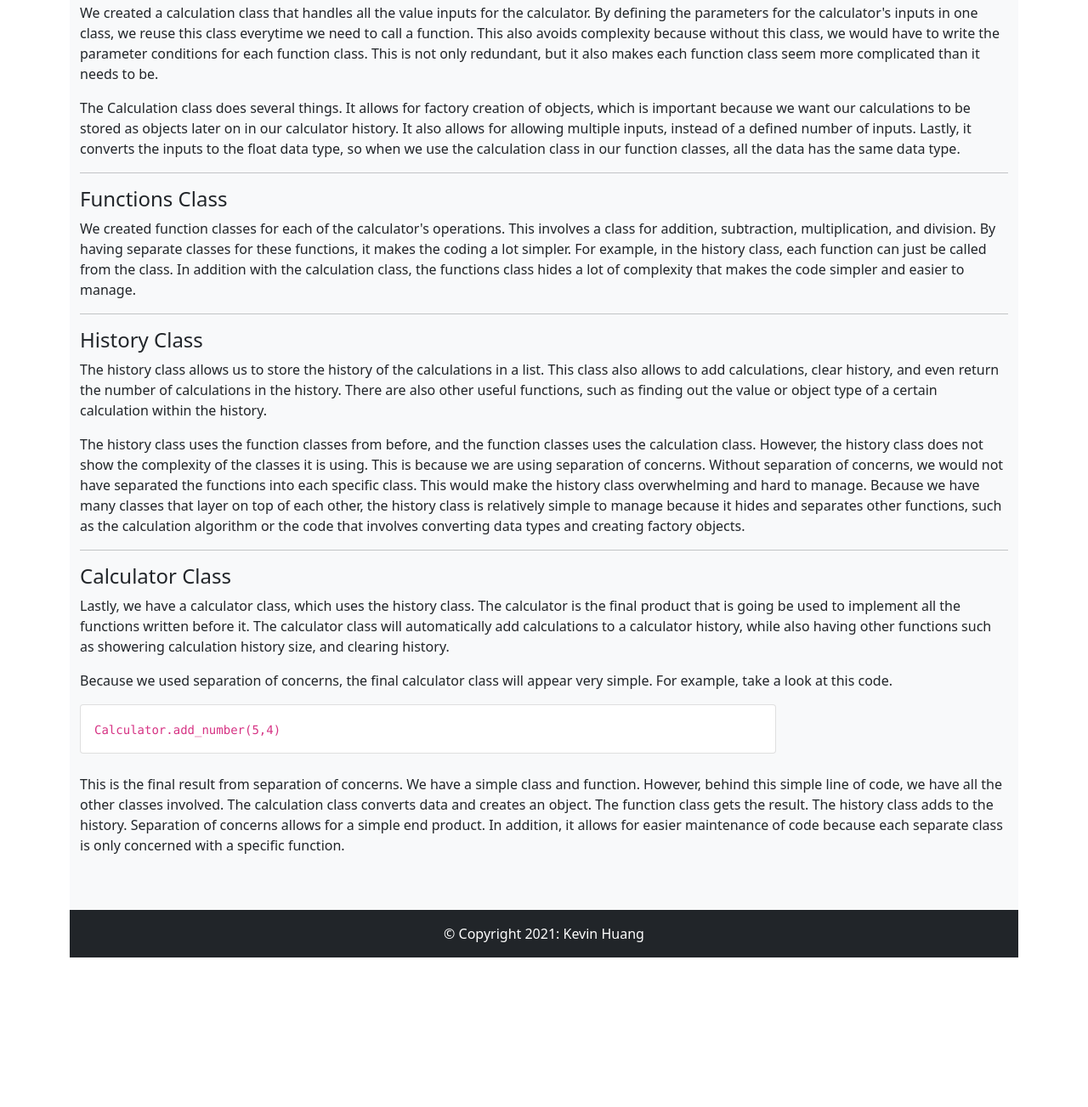
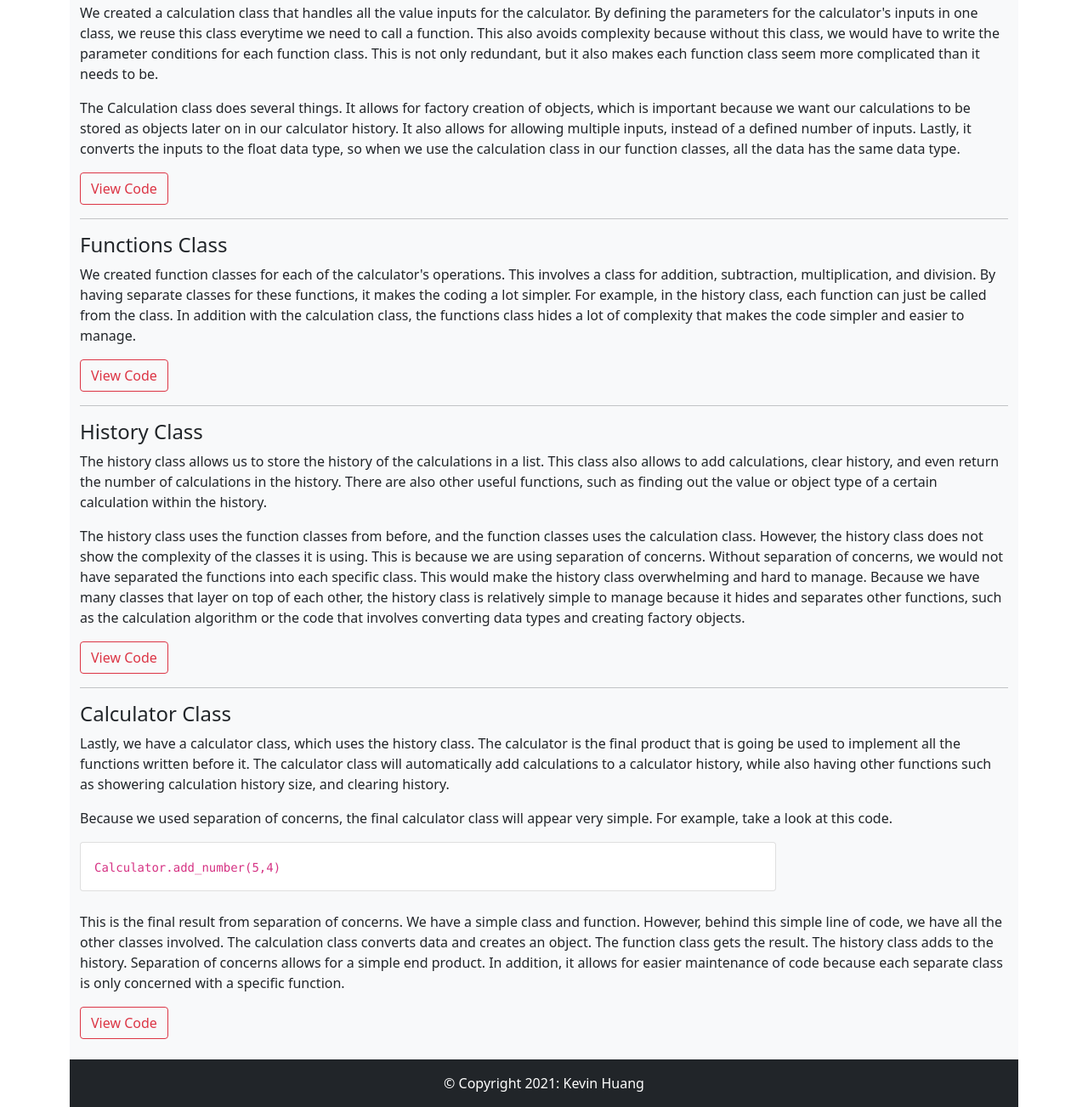
Before and after one commit to k3vinhu4ng/IS218Project2, a plain HTML site: page docs/soc.html in a window 1280 px wide. Shown: the part 554-1857 px from the top of the page at 85% size. Before the commit the page ends 1681 px from the top, so only its background shows below. Drawn offline with nearby package versions, Linux system fonts and the light colour scheme.

Commit message:
added permalinks and docker files

```diff
--- a/docs/soc.html
+++ b/docs/soc.html
@@ -101,6 +101,7 @@
 
         <h4>Calculation Class</h4>
 
+
         <p>We created a calculation class that handles all the value inputs for the calculator. By defining the parameters
         for the calculator's inputs in one class, we reuse this class everytime we need to call a function. This also avoids
         complexity because without this class, we would have to write the parameter conditions for each function class.
@@ -110,6 +111,10 @@
         because we want our calculations to be stored as objects later on in our calculator history. It also allows for
         allowing multiple inputs, instead of a defined number of inputs. Lastly, it converts the inputs to the float data type, so
         when we use the calculation class in our function classes, all the data has the same data type.</p>
+
+        <a href="https://github.com/k3vinhu4ng/IS218calculator/blob/9892b27b068cbdad00d8fc0e8e6b6f6efc522c45/calculator/calculations/calculation.py#L4-L22"
+           target="_blank" class="btn btn-outline-danger">View Code</a>
+
         <hr>
         <h4>Functions Class</h4>
 
@@ -119,6 +124,10 @@
         makes the coding a lot simpler. For example, in the history class, each function can just be called from the class.
         In addition with the calculation class, the functions class hides a lot of complexity that makes the code simpler
         and easier to manage.</p>
+
+        <a href="https://github.com/k3vinhu4ng/IS218calculator/blob/9892b27b068cbdad00d8fc0e8e6b6f6efc522c45/calculator/calculations/addition.py#L5-L12"
+           target="_blank" class="btn btn-outline-danger">View Code</a>
+
 
         <hr>
         <h4>History Class</h4>
@@ -132,6 +141,11 @@
         overwhelming and hard to manage. Because we have many classes that layer on top of each other, the history class is relatively simple to manage
         because it hides and separates other functions, such as the calculation algorithm or the code that involves converting data types and
         creating factory objects.</p>
+
+        <a href="https://github.com/k3vinhu4ng/IS218calculator/blob/9892b27b068cbdad00d8fc0e8e6b6f6efc522c45/calculator/history/calculations.py#L8-L89"
+           target="_blank" class="btn btn-outline-danger">View Code</a>
+
+
         <hr>
         <h4>Calculator Class</h4>
 
@@ -152,7 +166,8 @@
         The function class gets the result. The history class adds to the history. Separation of concerns allows for
         a simple end product. In addition, it allows for easier maintenance of code because each separate class is only concerned
         with a specific function.</p>
-
+        <a href="https://github.com/k3vinhu4ng/IS218calculator/blob/9892b27b068cbdad00d8fc0e8e6b6f6efc522c45/calculator/calculator.py#L9-L68"
+           target="_blank" class="btn btn-outline-danger">View Code</a>
 
 
 
```
Also changed, not shown: 2 other files.
